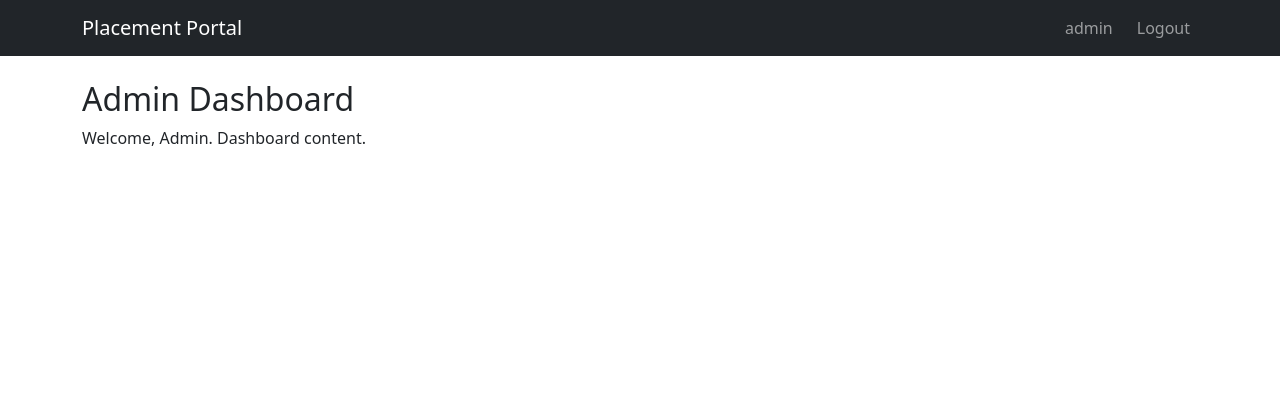
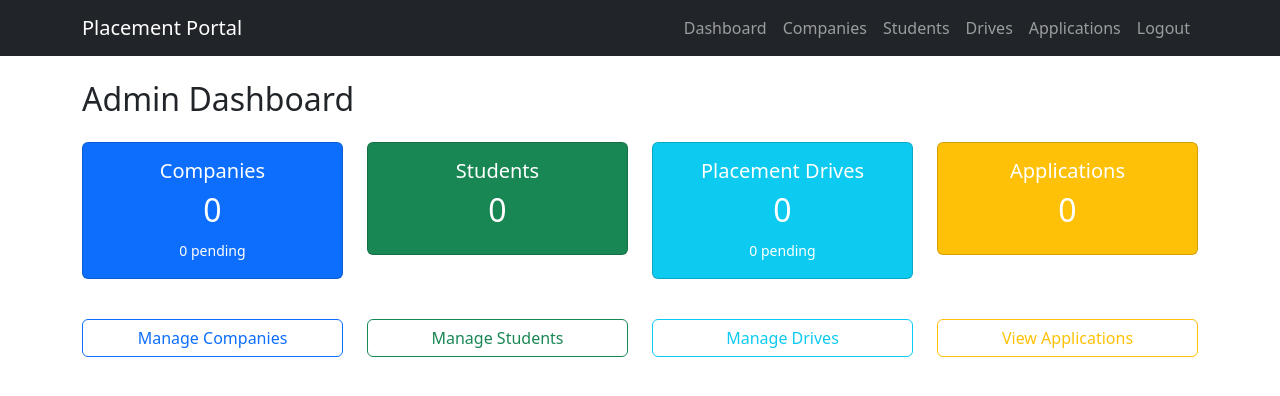
Before and after one commit to Rohhnn/placement-portal-v1, a Flask app: page /admin/dashboard in a window 1280 px wide. Shown: the top 396 px of the page. Run offline with Flask 3, Linux system fonts and the light colour scheme; a user stored in the database is signed in.

Commit message:
Milestone-PPA Admin-Dashboard-Management

```diff
--- a/app.py
+++ b/app.py
@@ -44,7 +44,7 @@ def load_user(user_id):
 app = create_app()
 
 
-# ---- Home route ----
+# ---- Home ----
 
 @app.route('/')
 def home():
@@ -75,7 +75,6 @@ def login():
             flash('Your account has been deactivated. Contact admin.', 'danger')
             return redirect(url_for('login'))
 
-        # Company must be approved before logging in
         if user.role == 'company' and user.company:
             if user.company.approval_status != 'approved':
                 flash('Your company registration is pending admin approval.', 'warning')
@@ -84,7 +83,6 @@ def login():
                 flash('Your company has been blacklisted.', 'danger')
                 return redirect(url_for('login'))
 
-        # Student blacklist check
         if user.role == 'student' and user.student:
             if user.student.is_blacklisted:
                 flash('Your account has been blacklisted.', 'danger')
@@ -122,7 +120,7 @@ def register():
             role=role
         )
         db.session.add(user)
-        db.session.flush()  # Get user.id before committing
+        db.session.flush()
 
         if role == 'company':
             company = Company(
@@ -137,7 +135,6 @@ def register():
             db.session.add(company)
 
         elif role == 'student':
-            # Handle resume upload
             resume_path = None
             if 'resume' in request.files:
                 file = request.files['resume']
@@ -177,7 +174,7 @@ def logout():
     return redirect(url_for('login'))
 
 
-# ---- Dashboard placeholders ----
+# ---- Admin routes ----
 
 @app.route('/admin/dashboard')
 @login_required
@@ -185,8 +182,175 @@ def admin_dashboard():
     if current_user.role != 'admin':
         flash('Access denied.', 'danger')
         return redirect(url_for('home'))
-    return render_template('admin/dashboard.html')
 
+    from models import Company, Student, PlacementDrive, Application
+    stats = {
+        'total_companies': Company.query.count(),
+        'total_students': Student.query.count(),
+        'total_drives': PlacementDrive.query.count(),
+        'total_applications': Application.query.count(),
+        'pending_companies': Company.query.filter_by(approval_status='pending').count(),
+        'pending_drives': PlacementDrive.query.filter_by(status='pending').count()
+    }
+    return render_template('admin/dashboard.html', stats=stats)
+
+
+@app.route('/admin/companies')
+@login_required
+def admin_companies():
+    if current_user.role != 'admin':
+        flash('Access denied.', 'danger')
+        return redirect(url_for('home'))
+
+    from models import Company
+    search = request.args.get('search', '')
+    if search:
+        companies = Company.query.filter(
+            (Company.company_name.ilike(f'%{search}%')) |
+            (Company.industry.ilike(f'%{search}%'))
+        ).all()
+    else:
+        companies = Company.query.all()
+    return render_template('admin/companies.html', companies=companies, search=search)
+
+
+@app.route('/admin/company/<int:company_id>/approve')
+@login_required
+def admin_approve_company(company_id):
+    if current_user.role != 'admin':
+        flash('Access denied.', 'danger')
+        return redirect(url_for('home'))
+
+    from models import Company
+    company = Company.query.get_or_404(company_id)
+    company.approval_status = 'approved'
+    db.session.commit()
+    flash(f'{company.company_name} has been approved.', 'success')
+    return redirect(url_for('admin_companies'))
+
+
+@app.route('/admin/company/<int:company_id>/reject')
+@login_required
+def admin_reject_company(company_id):
+    if current_user.role != 'admin':
+        flash('Access denied.', 'danger')
+        return redirect(url_for('home'))
+
+    from models import Company
+    company = Company.query.get_or_404(company_id)
+    company.approval_status = 'rejected'
+    db.session.commit()
+    flash(f'{company.company_name} has been rejected.', 'warning')
+    return redirect(url_for('admin_companies'))
+
+
+@app.route('/admin/company/<int:company_id>/blacklist')
+@login_required
+def admin_blacklist_company(company_id):
+    if current_user.role != 'admin':
+        flash('Access denied.', 'danger')
+        return redirect(url_for('home'))
+
+    from models import Company
+    company = Company.query.get_or_404(company_id)
+    company.is_blacklisted = not company.is_blacklisted
+    db.session.commit()
+    status = 'blacklisted' if company.is_blacklisted else 'unblacklisted'
+    flash(f'{company.company_name} has been {status}.', 'info')
+    return redirect(url_for('admin_companies'))
+
+
+@app.route('/admin/students')
+@login_required
+def admin_students():
+    if current_user.role != 'admin':
+        flash('Access denied.', 'danger')
+        return redirect(url_for('home'))
+
+    from models import Student
+    search = request.args.get('search', '')
+    if search:
+        students = Student.query.filter(
+            (Student.full_name.ilike(f'%{search}%')) |
+            (Student.email.ilike(f'%{search}%')) |
+            (Student.phone.ilike(f'%{search}%'))
+        ).all()
+    else:
+        students = Student.query.all()
+    return render_template('admin/students.html', students=students, search=search)
+
+
+@app.route('/admin/student/<int:student_id>/blacklist')
+@login_required
+def admin_blacklist_student(student_id):
+    if current_user.role != 'admin':
+        flash('Access denied.', 'danger')
+        return redirect(url_for('home'))
+
+    from models import Student
+    student = Student.query.get_or_404(student_id)
+    student.is_blacklisted = not student.is_blacklisted
+    db.session.commit()
+    status = 'blacklisted' if student.is_blacklisted else 'unblacklisted'
+    flash(f'{student.full_name} has been {status}.', 'info')
+    return redirect(url_for('admin_students'))
+
+
+@app.route('/admin/drives')
+@login_required
+def admin_drives():
+    if current_user.role != 'admin':
+        flash('Access denied.', 'danger')
+        return redirect(url_for('home'))
+
+    from models import PlacementDrive
+    drives = PlacementDrive.query.all()
+    return render_template('admin/drives.html', drives=drives)
+
+
+@app.route('/admin/drive/<int:drive_id>/approve')
+@login_required
+def admin_approve_drive(drive_id):
+    if current_user.role != 'admin':
+        flash('Access denied.', 'danger')
+        return redirect(url_for('home'))
+
+    from models import PlacementDrive
+    drive = PlacementDrive.query.get_or_404(drive_id)
+    drive.status = 'approved'
+    db.session.commit()
+    flash(f'Drive "{drive.job_title}" has been approved.', 'success')
+    return redirect(url_for('admin_drives'))
+
+
+@app.route('/admin/drive/<int:drive_id>/reject')
+@login_required
+def admin_reject_drive(drive_id):
+    if current_user.role != 'admin':
+        flash('Access denied.', 'danger')
+        return redirect(url_for('home'))
+
+    from models import PlacementDrive
+    drive = PlacementDrive.query.get_or_404(drive_id)
+    drive.status = 'rejected'
+    db.session.commit()
+    flash(f'Drive "{drive.job_title}" has been rejected.', 'warning')
+    return redirect(url_for('admin_drives'))
+
+
+@app.route('/admin/applications')
+@login_required
+def admin_applications():
+    if current_user.role != 'admin':
+        flash('Access denied.', 'danger')
+        return redirect(url_for('home'))
+
+    from models import Application
+    applications = Application.query.all()
+    return render_template('admin/applications.html', applications=applications)
+
+
+# ---- Company dashboard placeholder ----
 
 @app.route('/company/dashboard')
 @login_required
@@ -196,6 +360,8 @@ def company_dashboard():
         return redirect(url_for('home'))
     return render_template('company/dashboard.html')
 
+
+# ---- Student dashboard placeholder ----
 
 @app.route('/student/dashboard')
 @login_required
--- a/templates/admin/dashboard.html
+++ b/templates/admin/dashboard.html
@@ -2,6 +2,49 @@
 {% block title %}Admin Dashboard{% endblock %}
 
 {% block content %}
-<h2>Admin Dashboard</h2>
-<p>Welcome, Admin. Dashboard content.</p>
+<h2 class="mb-4">Admin Dashboard</h2>
+
+<div class="row">
+    <div class="col-md-3 mb-3">
+        <div class="card text-white bg-primary">
+            <div class="card-body text-center">
+                <h5 class="card-title">Companies</h5>
+                <h2>{{ stats.total_companies }}</h2>
+                <small>{{ stats.pending_companies }} pending</small>
+            </div>
+        </div>
+    </div>
+    <div class="col-md-3 mb-3">
+        <div class="card text-white bg-success">
+            <div class="card-body text-center">
+                <h5 class="card-title">Students</h5>
+                <h2>{{ stats.total_students }}</h2>
+            </div>
+        </div>
+    </div>
+    <div class="col-md-3 mb-3">
+        <div class="card text-white bg-info">
+            <div class="card-body text-center">
+                <h5 class="card-title">Placement Drives</h5>
+                <h2>{{ stats.total_drives }}</h2>
+                <small>{{ stats.pending_drives }} pending</small>
+            </div>
+        </div>
+    </div>
+    <div class="col-md-3 mb-3">
+        <div class="card text-white bg-warning">
+            <div class="card-body text-center">
+                <h5 class="card-title">Applications</h5>
+                <h2>{{ stats.total_applications }}</h2>
+            </div>
+        </div>
+    </div>
+</div>
+
+<div class="row mt-4">
+    <div class="col-md-3"><a href="{{ url_for('admin_companies') }}" class="btn btn-outline-primary w-100">Manage Companies</a></div>
+    <div class="col-md-3"><a href="{{ url_for('admin_students') }}" class="btn btn-outline-success w-100">Manage Students</a></div>
+    <div class="col-md-3"><a href="{{ url_for('admin_drives') }}" class="btn btn-outline-info w-100">Manage Drives</a></div>
+    <div class="col-md-3"><a href="{{ url_for('admin_applications') }}" class="btn btn-outline-warning w-100">View Applications</a></div>
+</div>
 {% endblock %}
--- a/templates/base.html
+++ b/templates/base.html
@@ -13,7 +13,19 @@
             <a class="navbar-brand" href="/">Placement Portal</a>
             <div class="navbar-nav ms-auto">
                 {% if current_user.is_authenticated %}
-                    <span class="navbar-text me-3">{{ current_user.username }}</span>
+
+                    {% if current_user.role == 'admin' %}
+                        <a class="nav-link" href="{{ url_for('admin_dashboard') }}">Dashboard</a>
+                        <a class="nav-link" href="{{ url_for('admin_companies') }}">Companies</a>
+                        <a class="nav-link" href="{{ url_for('admin_students') }}">Students</a>
+                        <a class="nav-link" href="{{ url_for('admin_drives') }}">Drives</a>
+                        <a class="nav-link" href="{{ url_for('admin_applications') }}">Applications</a>
+                    {% elif current_user.role == 'company' %}
+                        <a class="nav-link" href="{{ url_for('company_dashboard') }}">Dashboard</a>
+                    {% elif current_user.role == 'student' %}
+                        <a class="nav-link" href="{{ url_for('student_dashboard') }}">Dashboard</a>
+                    {% endif %}
+
                     <a class="nav-link" href="{{ url_for('logout') }}">Logout</a>
                 {% else %}
                     <a class="nav-link" href="{{ url_for('login') }}">Login</a>
```
Also changed, not shown: templates/admin/applications.html (added, +45 -0 lines), templates/admin/companies.html (added, +69 -0 lines), templates/admin/drives.html (added, +54 -0 lines), templates/admin/students.html (added, +59 -0 lines).
